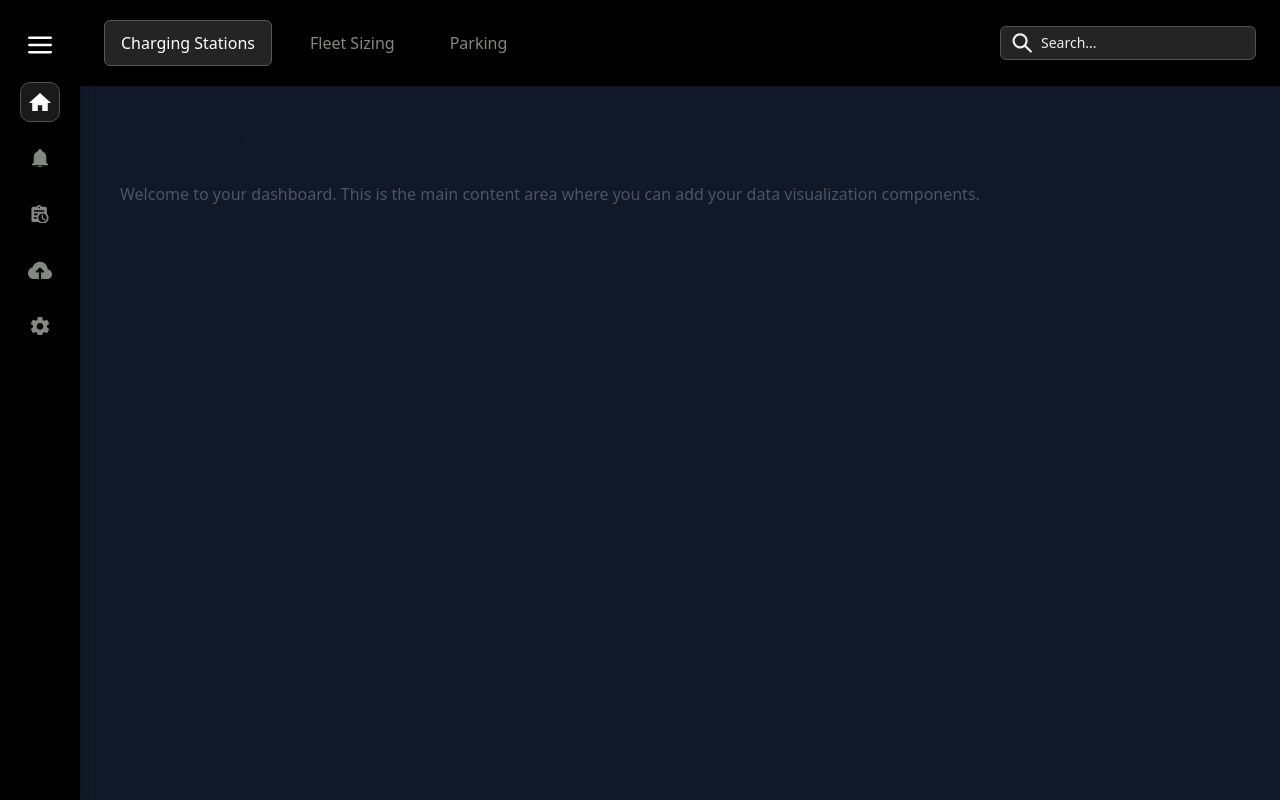
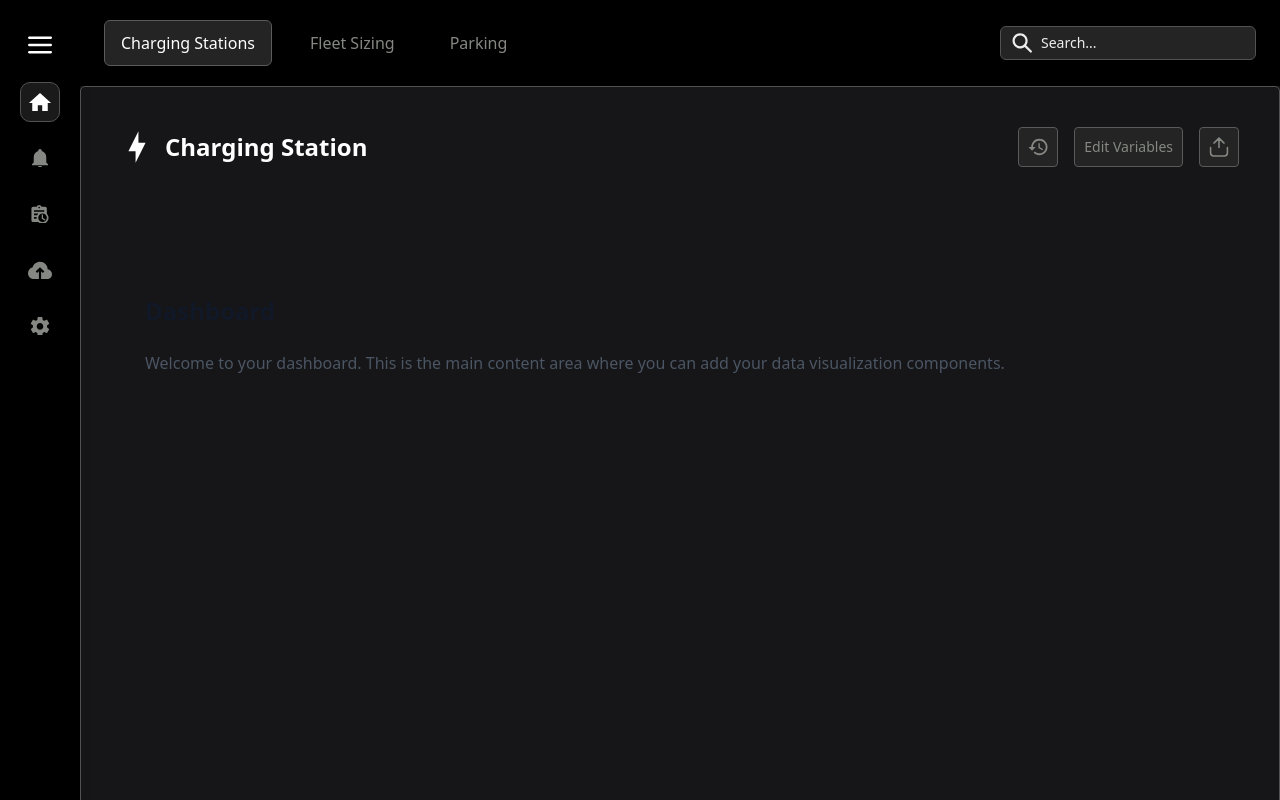
Before and after one commit to Maan-14/data-viz-platform, a React (Vite) app: page / in a window 1280 px wide. Built offline with nearby package versions, Linux system fonts and the light colour scheme.

Commit message:
finalized the main page header

```diff
--- a/src/components/Layout.tsx
+++ b/src/components/Layout.tsx
@@ -8,11 +8,13 @@ interface LayoutProps {
 
 const Layout: React.FC<LayoutProps> = ({ children }) => {
   return (
-    <div className="grid grid-cols-[auto_1fr] h-screen bg-gray-900 text-white overflow-hidden">
+    <div className="grid grid-cols-[auto_1fr] h-screen text-white overflow-hidden">
       <Sidebar />
-      <div className="overflow-hidden">
+      <div className="flex flex-col overflow-hidden">
         <Navbar />
-        <main className="p-4 overflow-auto">{children}</main>
+        <div className="flex-1 p-10 border border-[#525252] rounded-[5px]">
+          {children}
+        </div>
       </div>
     </div>
   );
--- /dev/null
+++ b/src/components/PageHeader.tsx
@@ -0,0 +1,63 @@
+import React, { useState } from 'react';
+import { HistoryIcon } from './icons';
+import { UploadIcon } from './icons';
+
+interface PageHeaderProps {
+  title: string;
+  icon?: React.ReactNode;
+}
+
+const PageHeader: React.FC<PageHeaderProps> = ({ title, icon }) => {
+  const [activeButton, setActiveButton] = useState<string | null>(null);
+
+  return (
+    <div className="flex items-center justify-between">
+      <div className="flex items-center">
+        {icon}
+        <h1 className="text-white text-2xl font-semibold ml-3">{title}</h1>
+      </div>
+
+      <div className="flex items-center gap-4">
+        {/* History Button */}
+        <button
+          onClick={() => setActiveButton(activeButton === 'history' ? null : 'history')}
+          className={`bg-[#242424] border border-[#5A5A5A] rounded-[4px] p-[9px] flex items-center justify-center transition-colors ${
+            activeButton === 'history' ? 'bg-[#FFFFFF1A] border-[#525252]' : ''
+          }`}
+        >
+          <HistoryIcon className={`w-5 h-5 transition-colors ${
+            activeButton === 'history' ? 'text-[#FFFFFF]' : 'text-[#858882]'
+          }`} />
+        </button>
+
+        {/* Edit Variables Button */}
+        <button
+          onClick={() => setActiveButton(activeButton === 'edit' ? null : 'edit')}
+          className={`bg-[#242424] border border-[#5A5A5A] rounded-[4px] p-[9px] flex items-center justify-center transition-colors ${
+            activeButton === 'edit' ? 'bg-[#FFFFFF1A] border-[#525252]' : ''
+          }`}
+        >
+          <span className={`text-sm whitespace-nowrap transition-colors ${
+            activeButton === 'edit' ? 'text-[#FFFFFF]' : 'text-[#858882]'
+          }`}>
+            Edit Variables
+          </span>
+        </button>
+
+        {/* Upload Button */}
+        <button
+          onClick={() => setActiveButton(activeButton === 'upload' ? null : 'upload')}
+          className={`bg-[#242424] border border-[#5A5A5A] rounded-[4px] p-[9px] flex items-center justify-center transition-colors ${
+            activeButton === 'upload' ? 'bg-[#FFFFFF1A] border-[#525252]' : ''
+          }`}
+        >
+          <UploadIcon className={`w-5 h-5 transition-colors ${
+            activeButton === 'upload' ? 'text-[#FFFFFF]' : 'text-[#858882]'
+          }`} />
+        </button>
+      </div>
+    </div>
+  );
+};
+
+export { PageHeader };
--- /dev/null
+++ b/src/components/icons/BoltIcon.tsx
@@ -0,0 +1,19 @@
+import React from 'react';
+import type { IconProps } from './types';
+import { defaultIconProps } from './types';
+
+export const BoltIcon: React.FC<IconProps> = ({
+  color = defaultIconProps.color,
+  className = defaultIconProps.className,
+  ...props
+}) => {
+  return (
+    <svg
+      width="16" height="28" viewBox="0 0 16 28" fill="none" xmlns="http://www.w3.org/2000/svg"
+      className={className}
+      {...props}
+    >
+      <path d="M6.75 17.75H0.5L9.25 0.25V10.25H15.5L6.75 27.75V17.75Z" fill="white"/>
+    </svg>
+  );
+};
--- /dev/null
+++ b/src/components/icons/HistoryIcon.tsx
@@ -0,0 +1,19 @@
+import React from 'react';
+import type { IconProps } from './types';
+import { defaultIconProps } from './types';
+
+export const HistoryIcon: React.FC<IconProps> = ({
+  color = defaultIconProps.color,
+  className = defaultIconProps.className,
+  ...props
+}) => {
+  return (
+    <svg
+      width="22" height="18" viewBox="0 0 22 18" fill="none" xmlns="http://www.w3.org/2000/svg"
+      className={className}
+      {...props}
+    >
+      <path d="M13 5.00001H11.5V10L15.78 12.54L16.5 11.33L13 9.25001V5.00001ZM12.5 7.62939e-06C10.1131 7.62939e-06 7.82387 0.948219 6.13604 2.63605C4.44821 4.32387 3.5 6.61306 3.5 9.00001H0.5L4.46 13.03L8.5 9.00001H5.5C5.5 7.14349 6.2375 5.36301 7.55025 4.05026C8.86301 2.73751 10.6435 2.00001 12.5 2.00001C14.3565 2.00001 16.137 2.73751 17.4497 4.05026C18.7625 5.36301 19.5 7.14349 19.5 9.00001C19.5 10.8565 18.7625 12.637 17.4497 13.9498C16.137 15.2625 14.3565 16 12.5 16C10.57 16 8.82 15.21 7.56 13.94L6.14 15.36C7.77 17 10 18 12.5 18C14.8869 18 17.1761 17.0518 18.864 15.364C20.5518 13.6761 21.5 11.387 21.5 9.00001C21.5 6.61306 20.5518 4.32387 18.864 2.63605C17.1761 0.948219 14.8869 7.62939e-06 12.5 7.62939e-06Z" fill={color}/>
+    </svg>
+  );
+};
--- /dev/null
+++ b/src/components/icons/UploadIcon.tsx
@@ -0,0 +1,20 @@
+import React from 'react';
+import type { IconProps } from './types';
+import { defaultIconProps } from './types';
+
+export const UploadIcon: React.FC<IconProps> = ({
+  color = defaultIconProps.color,
+  className = defaultIconProps.className,
+  ...props
+}) => {
+  return (
+    <svg
+      width="18" height="19" viewBox="0 0 18 19" fill="none" xmlns="http://www.w3.org/2000/svg"
+      className={className}
+      {...props}
+    >
+      <path d="M8.25 10C8.25 10.4142 8.58579 10.75 9 10.75C9.41421 10.75 9.75 10.4142 9.75 10L8.25 10ZM9.53033 0.46967C9.23744 0.176777 8.76256 0.176777 8.46967 0.46967L3.6967 5.24264C3.40381 5.53553 3.40381 6.01041 3.6967 6.3033C3.98959 6.59619 4.46447 6.59619 4.75736 6.3033L9 2.06066L13.2426 6.3033C13.5355 6.59619 14.0104 6.59619 14.3033 6.3033C14.5962 6.01041 14.5962 5.53553 14.3033 5.24264L9.53033 0.46967ZM9.75 10L9.75 1L8.25 1L8.25 10L9.75 10Z" fill={color}/>
+      <path d="M1 10V15C1 16.6569 2.34315 18 4 18H14C15.6569 18 17 16.6569 17 15V10" stroke={color} stroke-width="1.5" stroke-linecap="round"/>
+    </svg>
+  );
+};
--- a/src/index.css
+++ b/src/index.css
@@ -2,11 +2,6 @@
 @tailwind components;
 @tailwind utilities;
 
-@layer base {
-  body {
-    @apply bg-gray-900 text-white;
-  }
-}
 
 * {
   margin: 0;
@@ -25,7 +20,7 @@ html, body {
 
   color-scheme: dark;
   color: rgba(255, 255, 255, 0.87);
-  background-color: #1A1A1A;
+  background-color: #161618;
 
   font-synthesis: none;
   text-rendering: optimizeLegibility;
@@ -48,11 +43,6 @@ body {
   min-height: 100vh;
 }
 
-h1 {
-  font-size: 3.2em;
-  line-height: 1.1;
-}
-
 button {
   border-radius: 8px;
   border: 1px solid transparent;
@@ -60,7 +50,6 @@ button {
   font-size: 1em;
   font-weight: 500;
   font-family: inherit;
-  /* background-color: #1A1A1A; */
   cursor: pointer;
   transition: border-color 0.25s;
 }
--- a/src/pages/HomePage.tsx
+++ b/src/pages/HomePage.tsx
@@ -1,12 +1,17 @@
-import React from 'react';
+import { PageHeader } from '../components/PageHeader';
+import { BoltIcon } from '../components/icons';
+import '../index.css';
 
 const HomePage = () => {
   return (
-    <main className="p-6">
-      <div className="container mx-auto">
-        <h1 className="text-2xl font-semibold text-gray-900">Dashboard</h1>
-        <div className="mt-6">
-          <p className="text-gray-600">Welcome to your dashboard. This is the main content area where you can add your data visualization components.</p>
+    <main className="min-h-screen bg-[#161618]">
+      <PageHeader title="Charging Station" icon={<BoltIcon className="w-8 h-8 text-[#858882]" />} />
+      <div className="pt-32 px-6">
+        <div className="container mx-auto">
+          <h1 className="text-2xl font-semibold text-gray-900">Dashboard</h1>
+          <div className="mt-6">
+            <p className="text-gray-600">Welcome to your dashboard. This is the main content area where you can add your data visualization components.</p>
+          </div>
         </div>
       </div>
     </main>
```
Also changed, not shown: src/components/icons/index.ts (+10 -7 lines).
